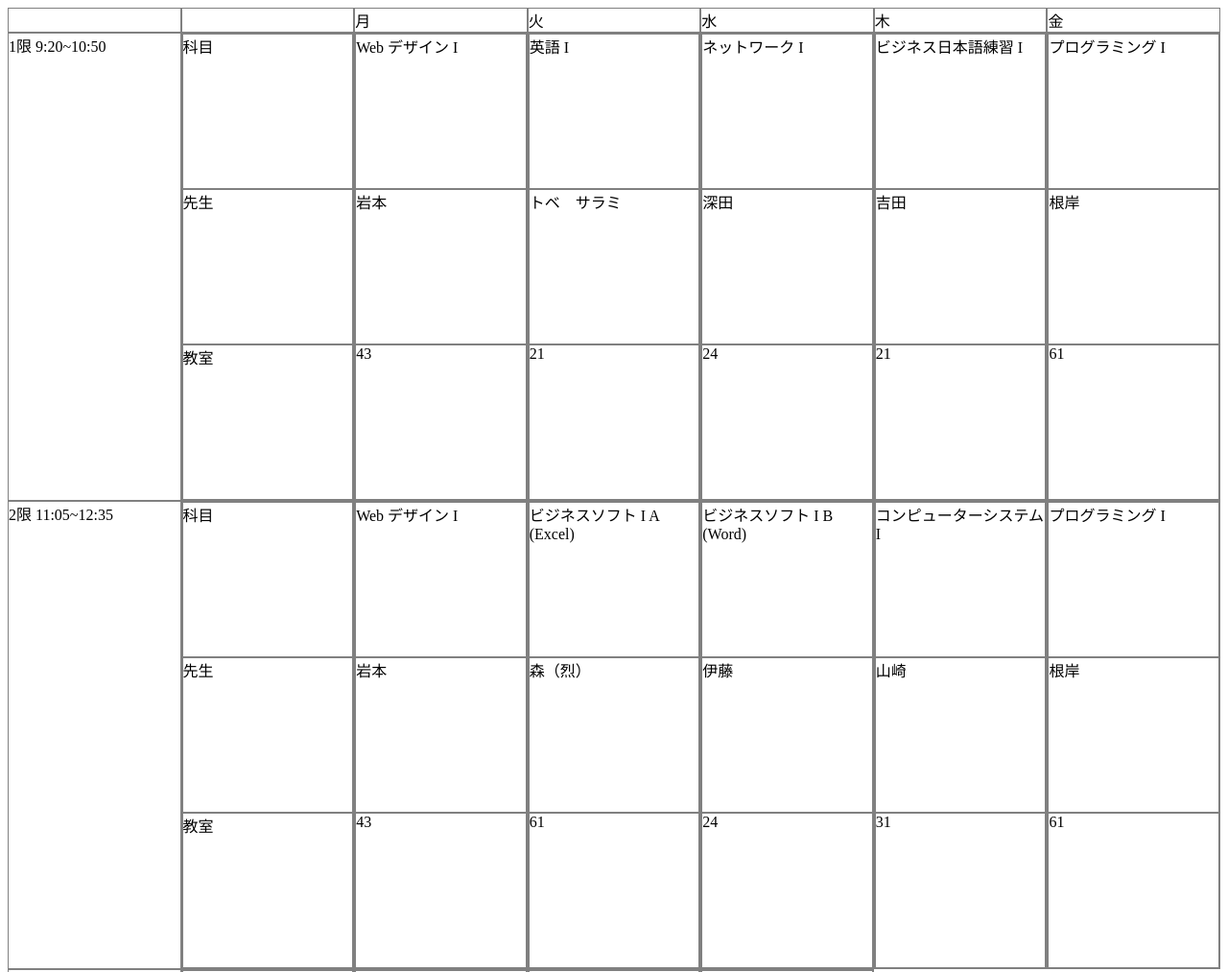
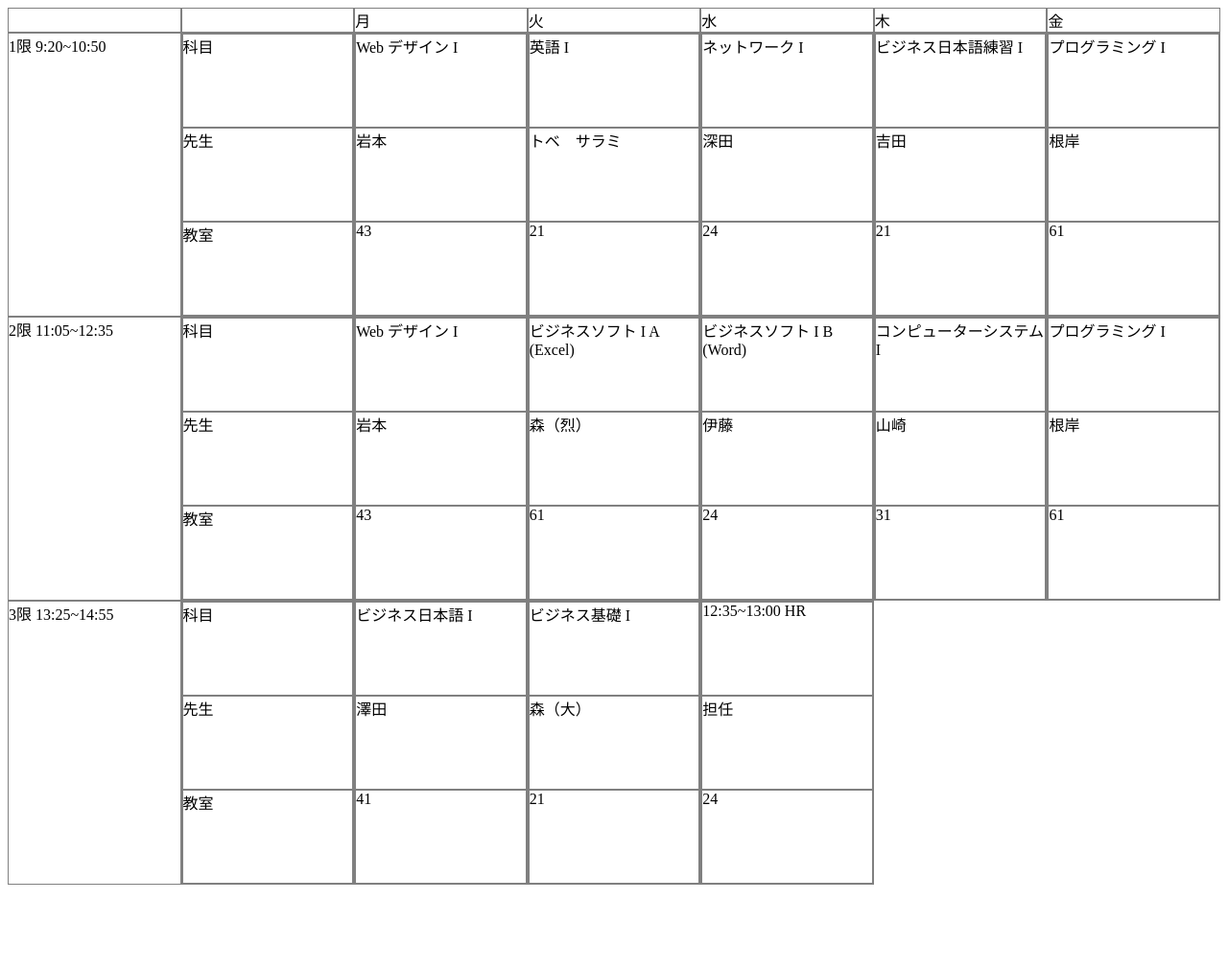
Before and after one commit to tatetato/notes, a plain HTML site: page courses.html in a window 1280 px wide. Shown: the top 1013 px of the page at 96% size. After the commit the page ends 930 px from the top, so only its background shows below. Drawn offline with Linux system fonts and the light colour scheme.

Commit message:
height change

```diff
--- a/courses.html
+++ b/courses.html
@@ -26,7 +26,7 @@
 
       .period-cell {
         border: 1px solid gray;
-        min-height: 10rem;
+        min-height: 6rem;
       }
     </style>
   </head>
```
